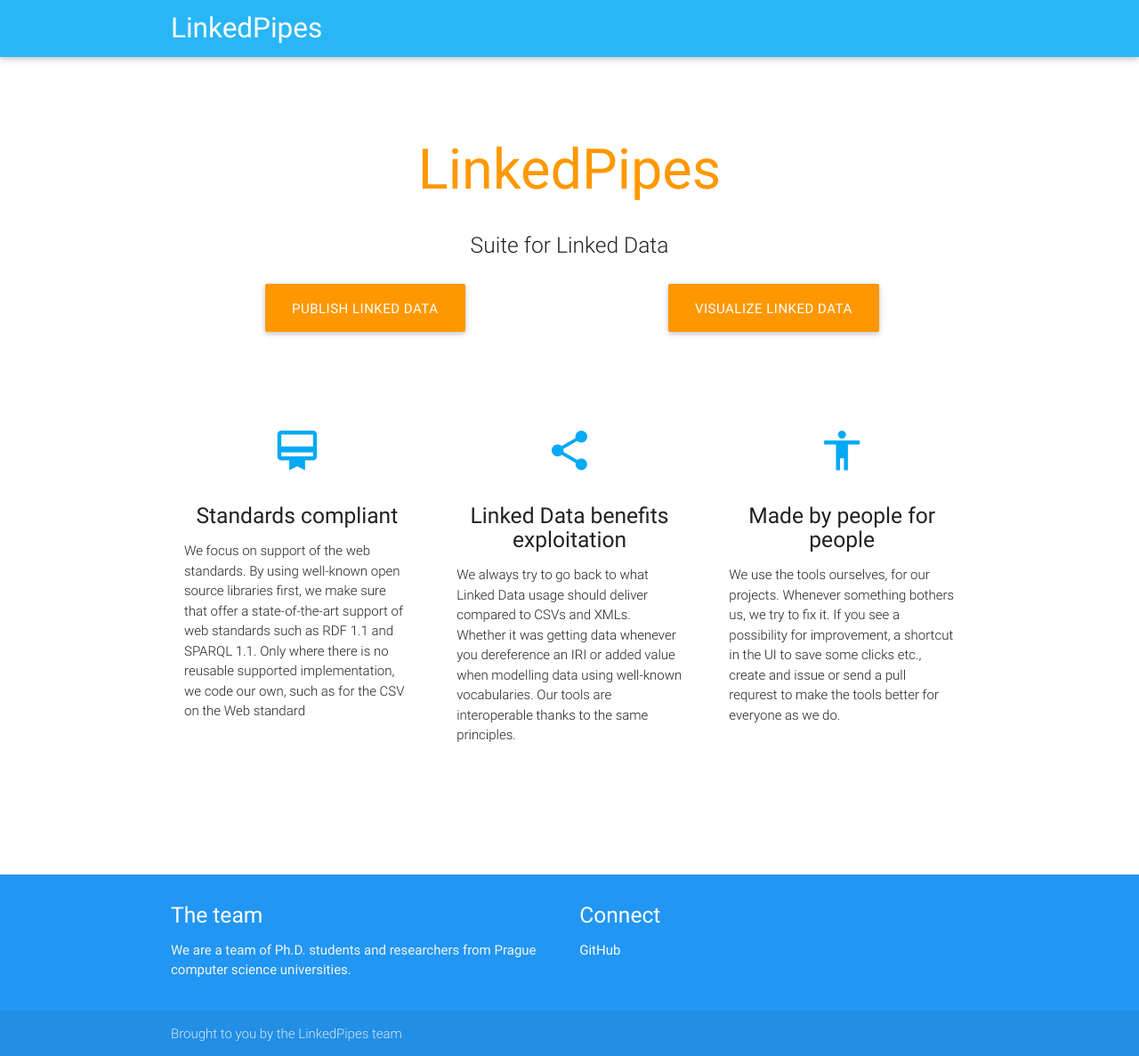
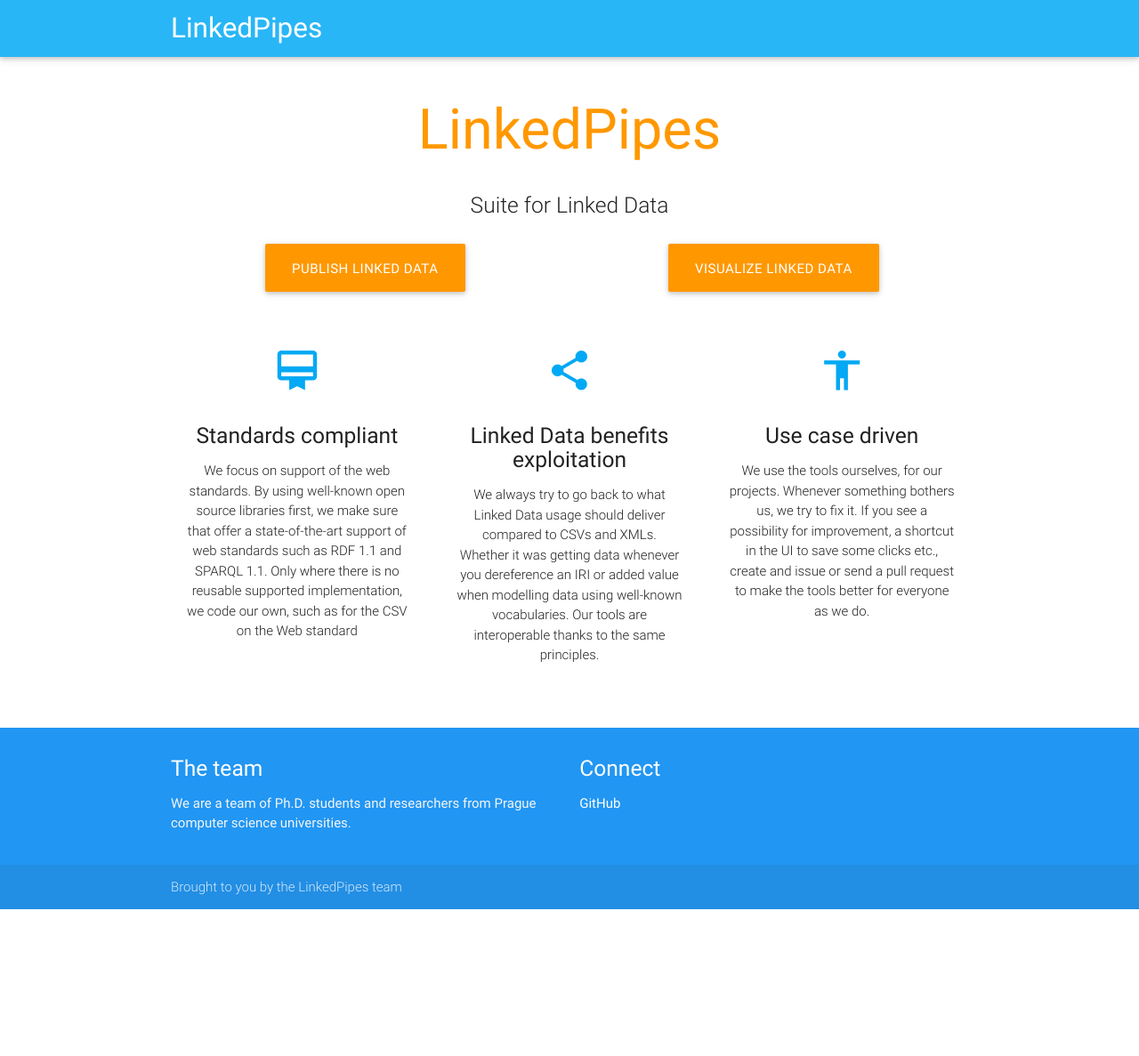
Before and after one commit to linkedpipes/linkedpipes.github.io, a Jekyll site: the page built from index.html, in a window 1280 px wide. Shown: the whole page at 89% size. Built offline with Jekyll 4.4.1, drawn with Linux system fonts in a browser that asks for light colours; nearby versions of some CDN libraries; after the commit the page ends 1022 px from its top, so only the background shows below that.

Commit message:
Update from experience with the ETL presentation

```diff
--- a/_config.yml
+++ b/_config.yml
@@ -14,7 +14,7 @@
 url: "http://linkedpipes.com" # the base hostname & protocol for your site
 #twitter_username: jekyllrb
 #github_username:  linkedpipes
-highlighter: pygments
+#highlighter: pygments
 
 # Build settings
 markdown: kramdown
--- a/_includes/header.html
+++ b/_includes/header.html
@@ -1,16 +1,29 @@
 <header class="site-header">
-
 	<nav class="light-blue lighten-1" role="navigation">
 		<div class="nav-wrapper container">
-		<a id="logo-container" href="{{ site.baseurl }}" class="brand-logo">LinkedPipes</a>
+			<a id="logo-container" href="{{ site.url }}" class="brand-logo">LinkedPipes</a>
 			<ul class="right hide-on-med-and-down">
-		{% for my_page in site.pages %}
+			{% assign pages = site.pages | sort: 'order' %}
+			{% for my_page in pages %}
 			  {% if my_page.title %}
-		  <li><a href="{{ my_page.url | prepend: site.baseurl }}">{{ my_page.title }}</a></li>
+				  {% if page.url == my_page.url %}
+				  <li class="active"><a title="{{ my_page.title }}" href="{{ my_page.url | prepend: site.baseurl }}"><i class="material-icons">{{ my_page.materialicon }}</i></a></li>
+				  {% else %}
+				  <li ><a title="{{ my_page.title }}" href="{{ my_page.url | prepend: site.baseurl }}"><i class="material-icons">{{ my_page.materialicon }}</i></a></li>
+				  {% endif %}
 			  {% endif %}
 			{% endfor %}
 			</ul>
-
+			<ul id="slide-out" class="side-nav">
+				<li class="logo light-blue lighten-1">LinkedPipes</li>
+  			{% assign pages = site.pages | sort: 'order' %}
+				{% for my_page in pages %}
+				  {% if my_page.title %}
+				  <li><a href="{{ my_page.url | prepend: site.baseurl }}" class="waves-effect waves-orange"><i class="material-icons left">{{ my_page.materialicon }}</i>{{ my_page.title }}</a></li>
+				  {% endif %}
+				{% endfor %}
+			</ul>
+			<a href="#" data-activates="slide-out" class="button-collapse"><i class="mdi-navigation-menu"></i></a>
 		</div>
 	</nav>
 </header>
--- a/css/style.css
+++ b/css/style.css
@@ -26,3 +26,16 @@
 .bold {
 	font-weight: bold ;
 }
+
+ul.side-nav li.logo {
+    text-align: left;
+    font-size: 16pt;
+}
+nav ul.side-nav a:hover {
+	background-color: rgba(0,0,0,0);
+
+}
+
+dt {
+	font-weight: bold ;
+}
--- a/index.html
+++ b/index.html
@@ -4,7 +4,6 @@
 
   <div class="section no-pad-bot" id="index-banner">
     <div class="container">
-      <br><br>
       <h1 class="header center orange-text">LinkedPipes</h1>
       <div class="row center">
         <h5 class="header col s12 light">Suite for Linked Data</h5>
@@ -17,7 +16,6 @@
 			<a href="http://visualization.linkedpipes.com""  class="btn-large waves-effect waves-light orange">Visualize Linked Data</a>
 		</div>
       </div>
-      <br><br>
 
     </div>
   </div>
@@ -33,7 +31,7 @@
             <h2 class="center light-blue-text"><i class="material-icons">card_membership</i></h2>
             <h5 class="center">Standards compliant</h5>
 
-            <p class="light">We focus on support of the web standards. By using well-known open source libraries first, we make sure that offer a state-of-the-art support of web standards such as RDF 1.1 and SPARQL 1.1. Only where there is no reusable supported implementation, we code our own, such as for the CSV on the Web standard</p>
+            <p class="light center">We focus on support of the web standards. By using well-known open source libraries first, we make sure that offer a state-of-the-art support of web standards such as RDF 1.1 and SPARQL 1.1. Only where there is no reusable supported implementation, we code our own, such as for the CSV on the Web standard</p>
           </div>
         </div>
 
@@ -42,24 +40,19 @@
             <h2 class="center light-blue-text"><i class="material-icons">share</i></h2>
             <h5 class="center">Linked Data benefits exploitation</h5>
 
-            <p class="light">We always try to go back to what Linked Data usage should deliver compared to CSVs and XMLs. Whether it was getting data whenever you dereference an IRI or added value when modelling data using well-known vocabularies. Our tools are interoperable thanks to the same principles.</p>
+            <p class="light center">We always try to go back to what Linked Data usage should deliver compared to CSVs and XMLs. Whether it was getting data whenever you dereference an IRI or added value when modelling data using well-known vocabularies. Our tools are interoperable thanks to the same principles.</p>
           </div>
         </div>
 
         <div class="col s12 m4">
           <div class="icon-block">
             <h2 class="center light-blue-text"><i class="material-icons">accessibility</i></h2>
-            <h5 class="center">Made by people for people</h5>
+            <h5 class="center">Use case driven</h5>
 
-            <p class="light">We use the tools ourselves, for our projects. Whenever something bothers us, we try to fix it. If you see a possibility for improvement, a shortcut in the UI to save some clicks etc., create and issue or send a pull requrest to make the tools better for everyone as we do.</p>
+            <p class="light center">We use the tools ourselves, for our projects. Whenever something bothers us, we try to fix it. If you see a possibility for improvement, a shortcut in the UI to save some clicks etc., create and issue or send a pull request to make the tools better for everyone as we do.</p>
           </div>
         </div>
       </div>
 
     </div>
-    <br><br>
-
-    <div class="section">
-
-    </div>
   </div>
--- a/js/init.js
+++ b/js/init.js
@@ -2,8 +2,10 @@
   $(function(){
 
 	// Initialize collapse button
-	//$(".button-collapse").sideNav();
+	$(".button-collapse").sideNav();
 	// Initialize collapsible (uncomment the line below if you use the dropdown variation)
 	//$('.collapsible').collapsible();
+	$('.scrollspy').scrollSpy();
+	$('.toc-wrapper').pushpin({ top: $('.toc-wrapper').offset() ? $('.toc-wrapper').offset().top : 0 });
   }); // end of document ready
 })(jQuery); // end of jQuery name space
```
Lines whose indentation alone changed are shown as unchanged.
